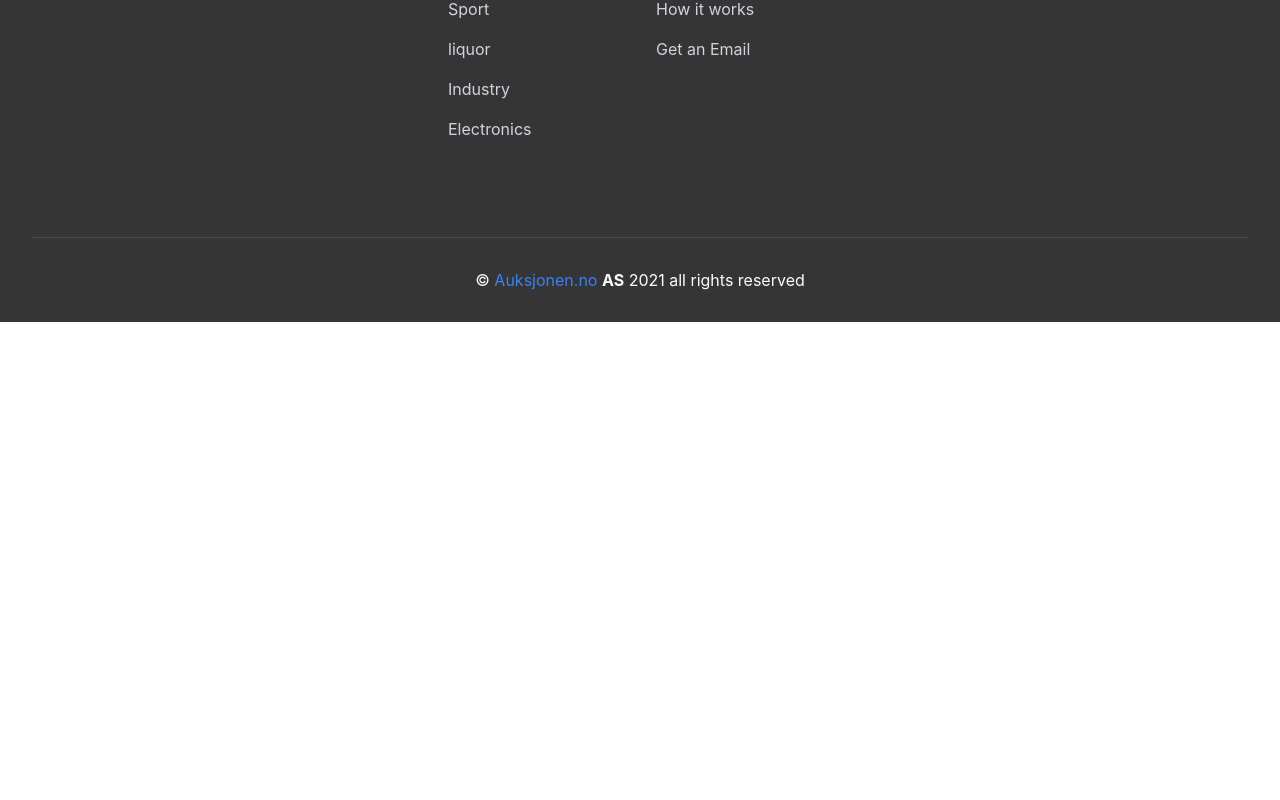
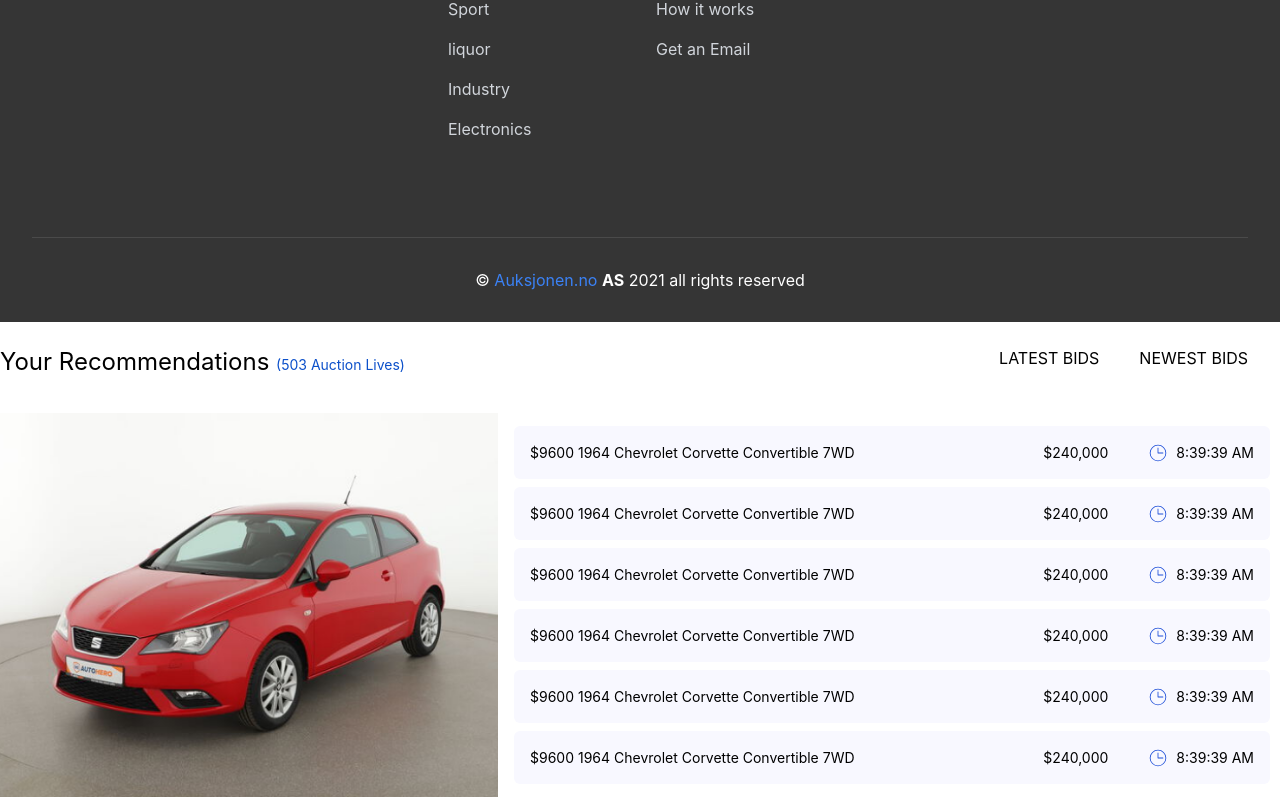
Before and after one commit to M-ilyas1/Elyx-project, a React (Create React App) app: page / in a window 1280 px wide. Shown: the part 5127-5927 px from the top of the page. Before the commit the page ends 5449 px from the top, so only its background shows below. Built offline with nearby package versions, Linux system fonts and the light colour scheme.

Commit message:
add cardimg component in app.js

```diff
--- a/src/App.js
+++ b/src/App.js
@@ -2,6 +2,7 @@
 import img1 from "./images/img1.png"
 import img2 from "./images/img1.png"
 import Example from "./Component/footer/footer";
+import Cardimg from "./Component/Cardimg/Cardimg";
 import {
   Header,
   FilterSection,
@@ -13,7 +14,6 @@ import {
   Products,
   HeroSection,
   PopularItems,
-  Button,
 } from "./Component";
 
 function App() {
@@ -221,6 +221,11 @@ function App() {
             <Example />
           </div>
         </section>
+        <section>
+          <div>
+          <Cardimg/>
+          </div>
+        </section>
       </div>
     </section>
     </div>
--- a/src/Component/index.js
+++ b/src/Component/index.js
@@ -13,6 +13,7 @@ export { default as PopularItems } from './PopularItems/PopularItems';
 export { default as ReviewCard } from './ReviewCard/ReviewCrad';
 export { default as HeaToyotacarsder } from './Toyotacars/Toyota';
 
+
 // for image
 // export {img1}  from '../images/img1.png';
 // export {img2}  from '../images/img2.png';
```
